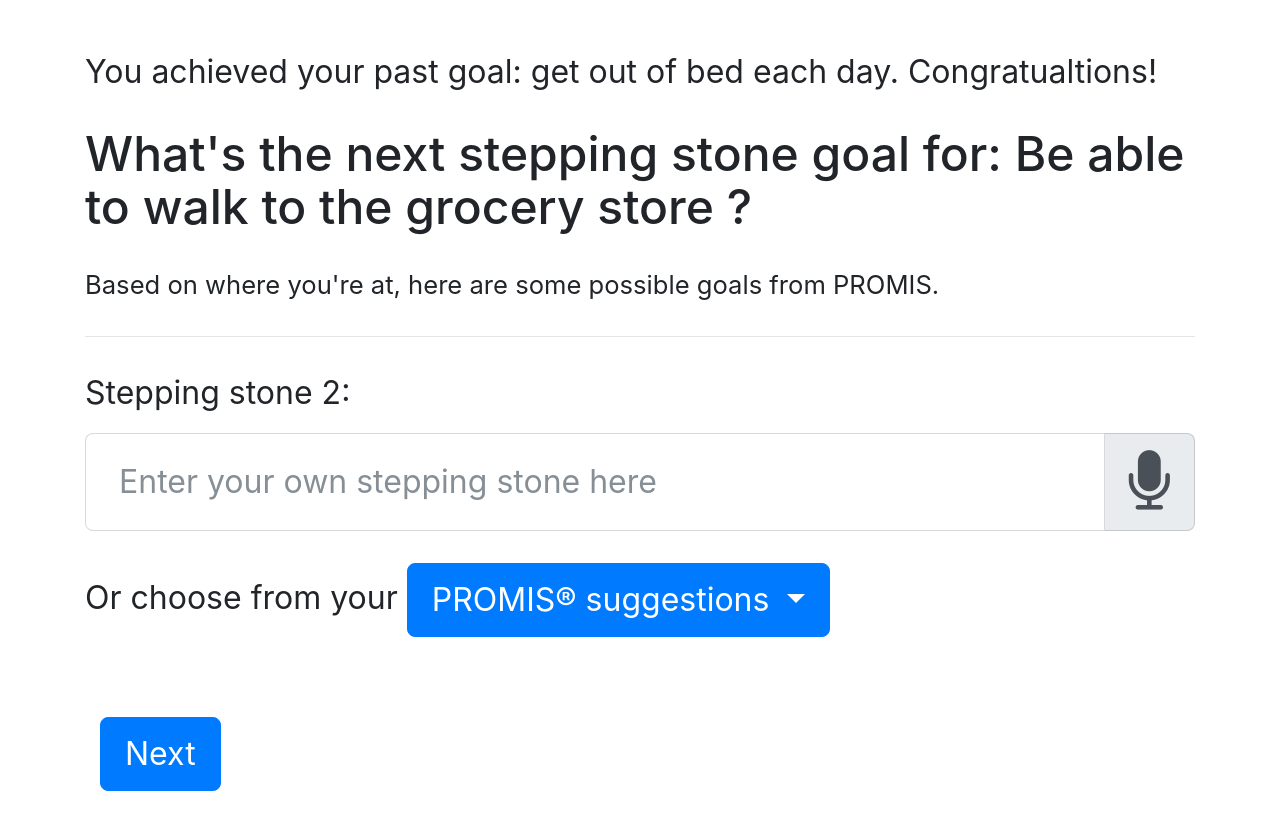
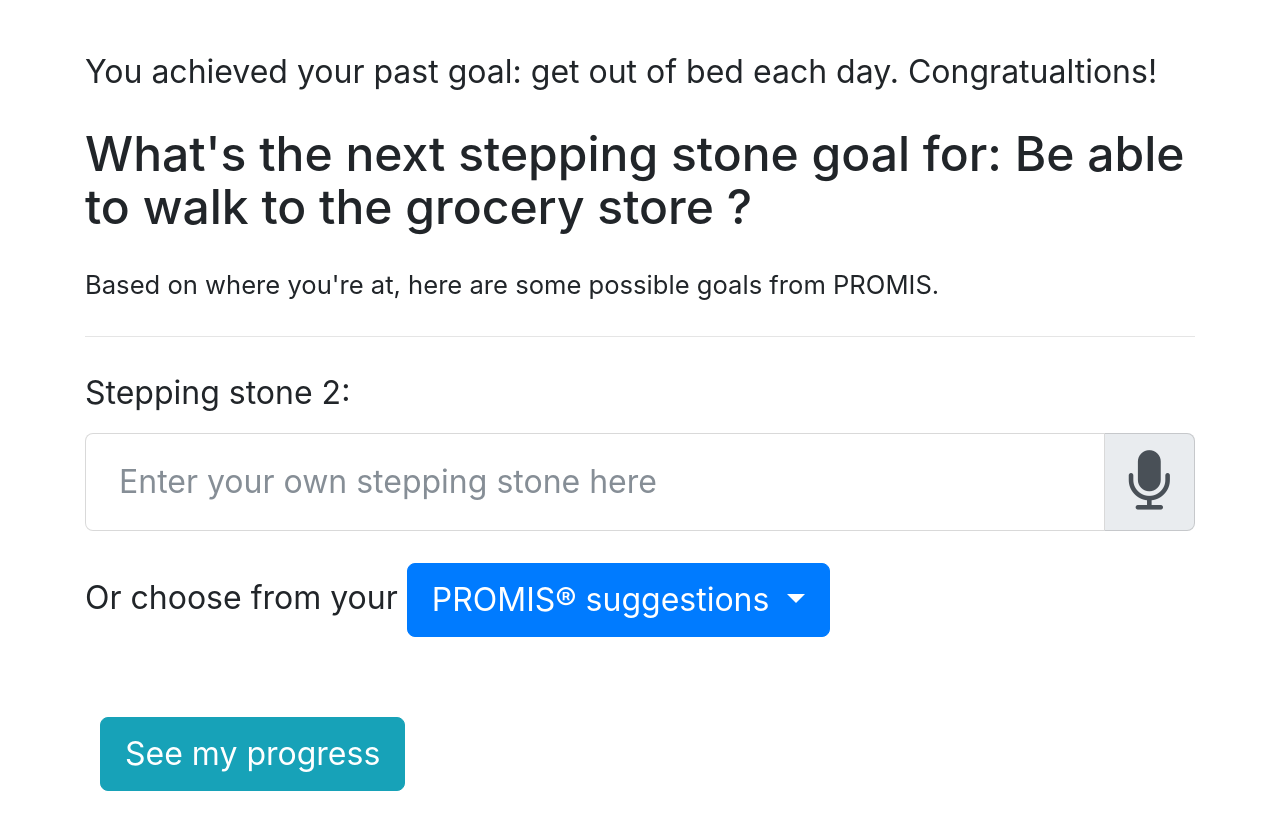
Before and after one commit to laetitiatam/ADaTPT, a plain HTML site: page stone_2.html in a window 1280 px wide. Drawn offline with nearby package versions, Linux system fonts and the light colour scheme.

Commit message:
Go to graph from stone_2

```diff
--- a/stone_2.html
+++ b/stone_2.html
@@ -58,7 +58,9 @@
         <div class="form-group">
           <div class="col-sm-offset-2 col-sm-10">
 		  <br>
-            <a href="signup_5.html" role="submit" class="btn btn-primary">Next</a>
+            <p>
+    <a href="graph.html" role="button" class="btn btn-info">See my progress</a>
+</p>
           </div>
         </div>
       </form>
```
